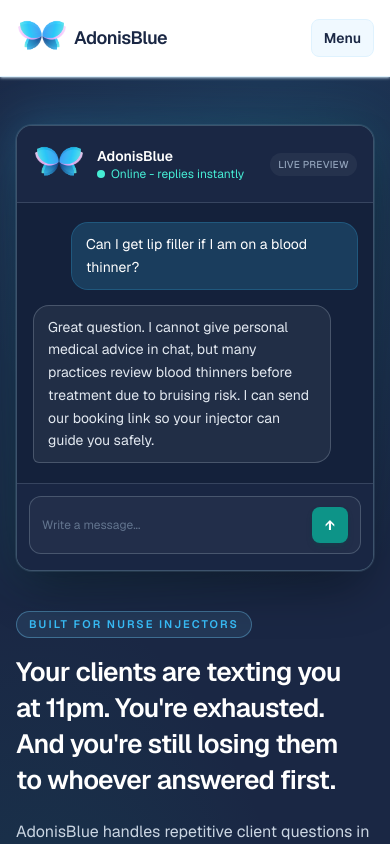
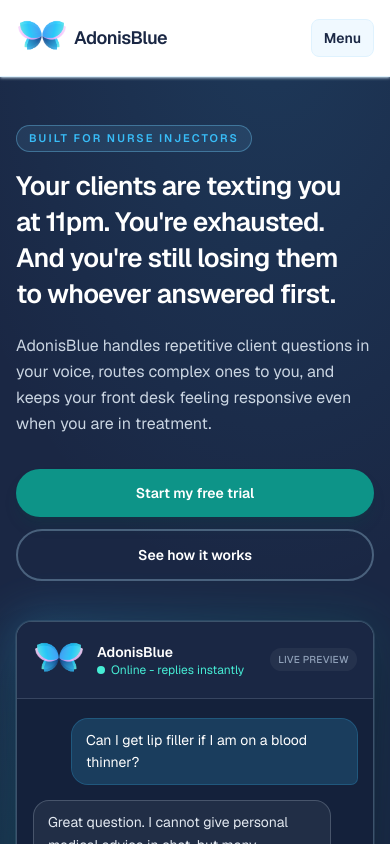
Before and after one commit to M316-mar/AdonisBlue, a Next.js app: page / in a window 390 px wide. Shown: the top 844 px of the page. Built offline with nearby package versions, Linux system fonts and the light colour scheme.

Commit message:
Fixheroorder

```diff
--- a/app/page.tsx
+++ b/app/page.tsx
@@ -127,7 +127,7 @@ export default function Home() {
         <section className="relative overflow-hidden bg-[#1a2744] px-4 py-12 sm:px-6 sm:py-16 lg:px-8 lg:py-24">
           <div className="pointer-events-none absolute inset-0 bg-[radial-gradient(ellipse_90%_60%_at_70%_-10%,rgba(56,189,248,0.12),transparent),radial-gradient(ellipse_70%_50%_at_10%_100%,rgba(13,148,136,0.16),transparent)]" aria-hidden />
           <div className="relative mx-auto grid max-w-6xl gap-10 lg:grid-cols-2 lg:items-center lg:gap-14 xl:gap-20">
-            <div className="order-2 lg:order-1">
+            <div className="order-1">
               <p className="mb-4 inline-flex rounded-full border border-sky-300/35 bg-sky-300/10 px-3 py-1 text-[11px] font-semibold uppercase tracking-[0.18em] text-[#38bdf8] sm:text-xs">Built for nurse injectors</p>
               <h1 className="text-balance text-[1.65rem] font-semibold leading-snug tracking-tight text-white sm:text-3xl sm:leading-tight md:text-4xl lg:text-[2.35rem] xl:text-[2.65rem]">
                 Your clients are texting you at 11pm. You&apos;re exhausted. And you&apos;re still losing them to whoever answered first.
@@ -140,7 +140,7 @@ export default function Home() {
                 <a href="#daily-flow" className="inline-flex min-h-[48px] items-center justify-center rounded-full border-2 border-sky-200/30 bg-transparent px-7 py-3.5 text-center text-sm font-semibold text-white transition hover:border-[#38bdf8] hover:text-[#38bdf8] sm:text-base">See how it works</a>
               </div>
             </div>
-            <div className="relative order-1 w-full max-w-md justify-self-center sm:max-w-lg lg:order-2 lg:max-w-none lg:justify-self-end">
+            <div className="relative order-2 w-full max-w-md justify-self-center sm:max-w-lg lg:max-w-none lg:justify-self-end">
               <div className="absolute -inset-1 rounded-[1.35rem] bg-gradient-to-br from-[#38bdf8]/30 via-[#0d9488]/20 to-transparent opacity-90 blur-xl sm:-inset-2" aria-hidden />
               <div className="relative overflow-hidden rounded-2xl border border-sky-200/25 bg-[#14213b] shadow-2xl shadow-black/40 ring-1 ring-sky-200/10">
                 <div className="flex items-center justify-between border-b border-sky-100/15 bg-[#1a2744] px-4 py-3">
```
